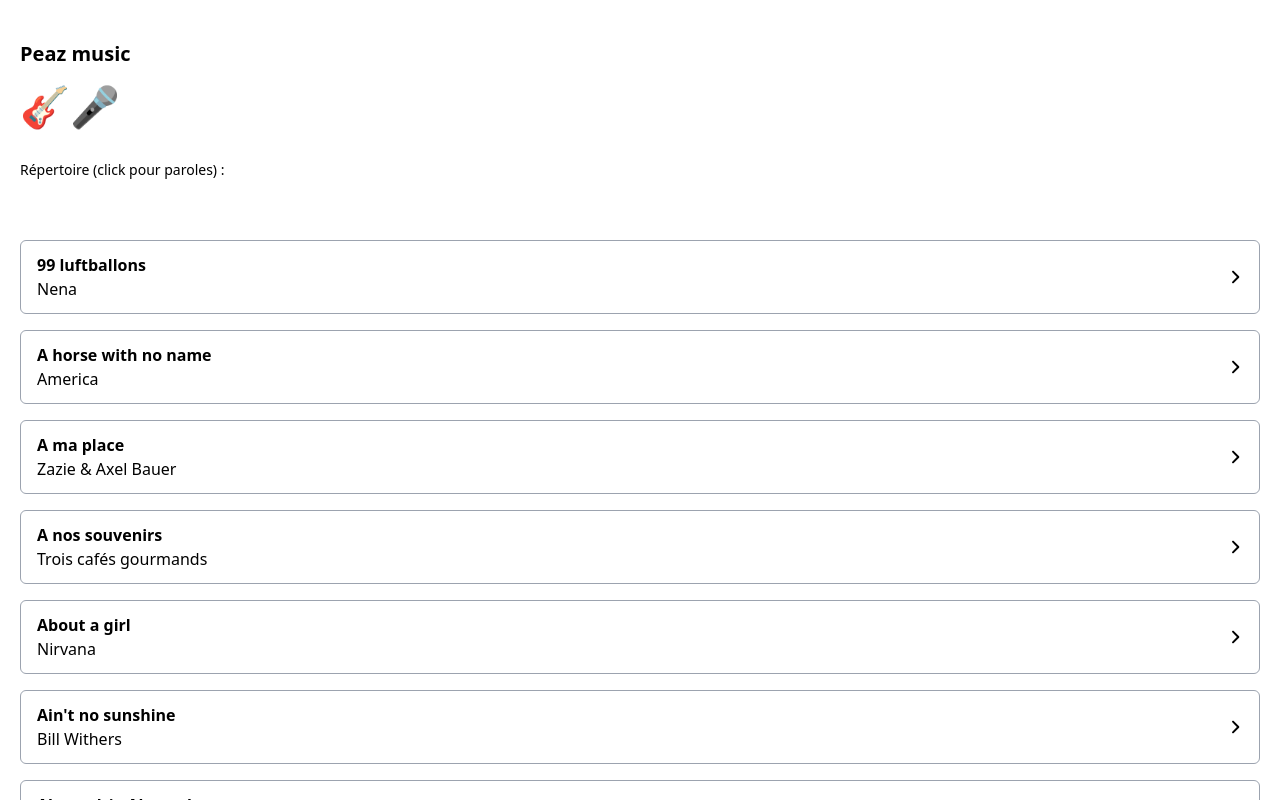
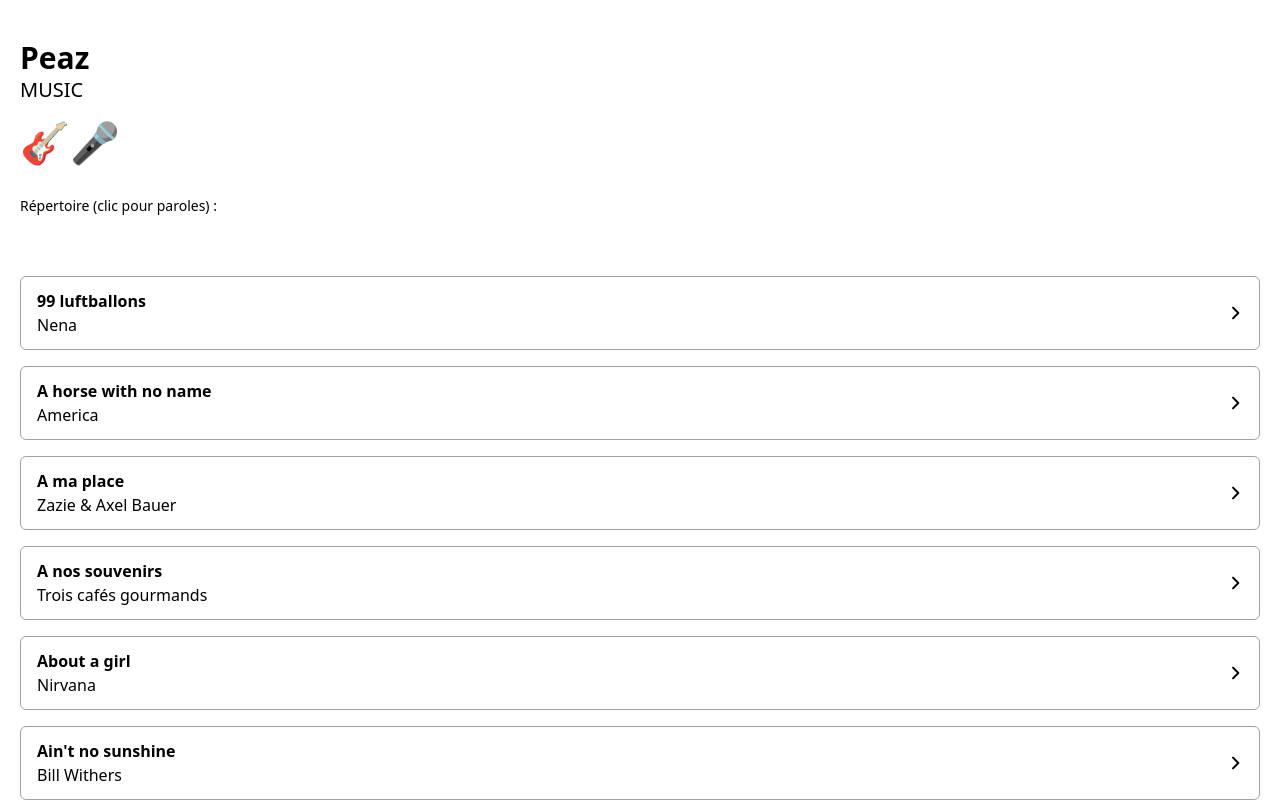
Before and after one commit to PhilipGazagnes/fifijukebox, a Nuxt app: page / in a window 1280 px wide. Shown: the top 800 px of the page. Built offline with nearby package versions, Linux system fonts and the light colour scheme.

Commit message:
design detail

```diff
--- a/pages/index.vue
+++ b/pages/index.vue
@@ -30,9 +30,9 @@
 
 <template>
   <div class="py-10 px-5">
-    <h1 class="mb-2 font-bold text-xl">Peaz music</h1>
+    <h1 class="mb-2 font-bold text-xl"><span class="text-3xl font-extrabold block">Peaz</span> <span class="text-md font-thin">MUSIC</span></h1>
     <div class="text-[2.5em] mb-3">🎸🎤</div>
-    <div class="text-sm pt-3">Répertoire (click pour paroles) :</div>
+    <div class="text-sm pt-3">Répertoire (clic pour paroles) :</div>
   </div>
 
   <div class="p-5">
```
